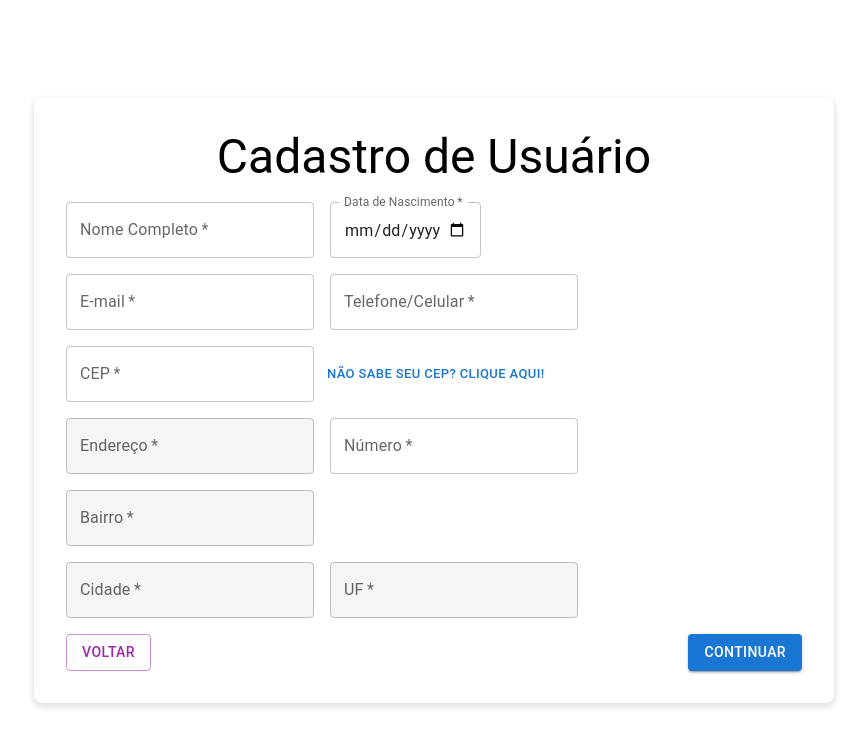
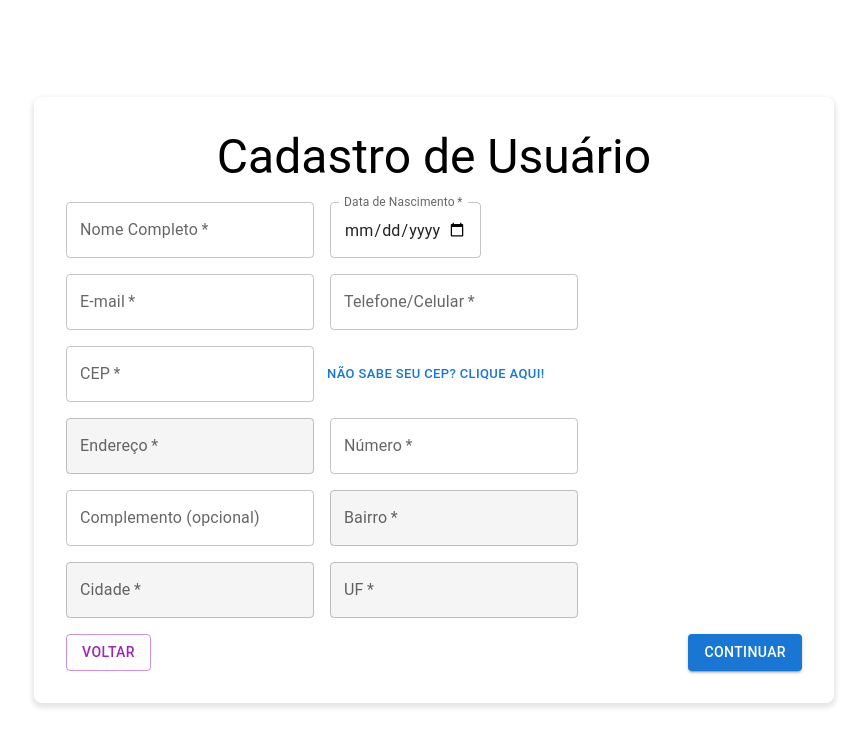
Before and after one commit to wlessadev/ZipUp, a Next.js app: page /cadastro in a window 1280 px wide. Shown: the top 746 px of the page, without its empty margins (206-1073 px from the left). Built offline with nearby package versions, Linux system fonts and the light colour scheme.

Commit message:
adicionar complemento ao cadastro

```diff
--- a/pages/cadastro.js
+++ b/pages/cadastro.js
@@ -15,6 +15,7 @@ export default function Cadastro() {
       cep: '',
       endereco: '',
       numero: '',
+      complemento: '',
       bairro: '',
       cidade: '',
       uf: ''
@@ -167,6 +168,8 @@ export default function Cadastro() {
       valorFormatado = formatarData(value);
     } else if (key === 'cep') {
       valorFormatado = formatarCEP(value);
+    } else if (key === 'complemento') {
+      return value || 'Não informado';
     }
 
     return valorFormatado;
@@ -408,6 +411,29 @@ export default function Cadastro() {
               </Grid>
               <Grid item xs={12} sm={12} md={4}>
                 <Controller
+                  name="complemento"
+                  control={control}
+                  rules={{
+                    validate: (value) => {
+                      if (value && !/[a-zA-Z]/.test(value)) {
+                        return 'O complemento deve conter pelo menos uma letra';
+                      }
+                      return true;
+                    }
+                  }}
+                  render={({ field }) => (
+                    <TextField
+                      {...field}
+                      label="Complemento (opcional)"
+                      fullWidth
+                      error={!!errors.complemento}
+                      helperText={errors.complemento?.message}
+                    />
+                  )}
+                />
+              </Grid>
+              <Grid item xs={12} sm={12} md={4}>
+                <Controller
                   name="bairro"
                   control={control}
                   rules={{ required: 'Bairro é obrigatório' }}
@@ -521,6 +547,7 @@ export default function Cadastro() {
                   cep: 'CEP',
                   endereco: 'Endereço',
                   numero: 'Número',
+                  complemento: 'Complemento',
                   bairro: 'Bairro',
                   cidade: 'Cidade',
                   uf: 'UF'
```
